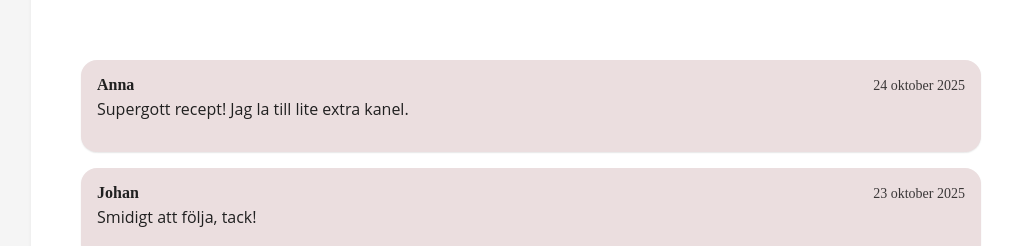
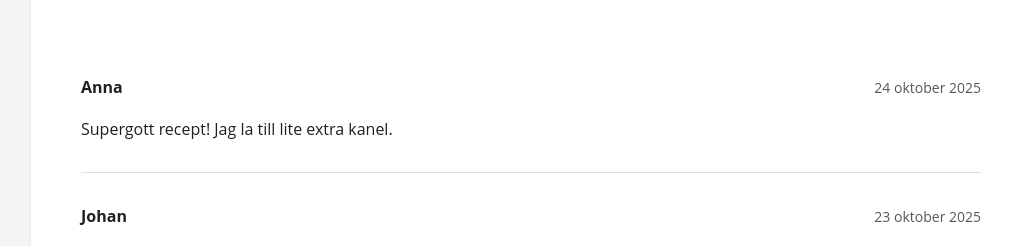
Before and after one commit to dmolinsky/grupp-6-receptsajt, a React (Vite) app: page /recipe/1 in a window 1280 px wide. Shown: the part 698-944 px from the top of the page, without its empty margins (109-1121 px from the left). Built offline with nearby package versions, Linux system fonts and the light colour scheme; no server answers.

Commit message:
EDIT styled comments

```diff
--- a/src/components/comment/CommentForm.jsx
+++ b/src/components/comment/CommentForm.jsx
@@ -1,4 +1,4 @@
-import React, { useMemo, useState } from 'react';
+import { useMemo, useState } from 'react';
 
 function CommentForm({ onSubmit }) {
     const [name, setName] = useState('');
--- a/src/components/comment/CommentItem.jsx
+++ b/src/components/comment/CommentItem.jsx
@@ -11,7 +11,9 @@ function CommentItem({ comment }) {
     return (
         <li className="comment-item">
             <header className="comment-item__header">
-                <strong className="comment-item__author">{name}</strong>
+                <strong className="comment-item__author">
+                    <p>{name}</p>
+                </strong>
                 <time className="comment-item__date" dateTime={createdAt}>
                     {formattedDate}
                 </time>
--- a/src/components/comment/CommentSection.jsx
+++ b/src/components/comment/CommentSection.jsx
@@ -21,8 +21,6 @@ function CommentSection({ recipeId }) {
         ];
 
         setComments(exampleComments);
-
-        console.log(comments);
     }, []);
 
     function handleAddComment(commentData) {
--- a/src/index.css
+++ b/src/index.css
@@ -72,7 +72,8 @@ h5 {
 
 p,
 span,
-small {
+small,
+time {
     font-family: var(--font-body);
     margin-bottom: var(--spacing-sm);
     color: var(--color-dark);
@@ -732,10 +733,9 @@ input {
 }
 
 .comment-item {
-    background: var(--color-light);
-    border-radius: 16px;
-    padding: var(--spacing-sm, 1rem);
-    box-shadow: var(--shadow-sm, 0 1px 2px rgba(0, 0, 0, 0.06));
+    padding: var(--spacing-sm) 0 var(--spacing-sm) 0;
+    border-bottom: 1px solid
+        color-mix(in oklab, var(--color-dark) 15%, transparent);
 }
 
 .comment-item__header {
```
